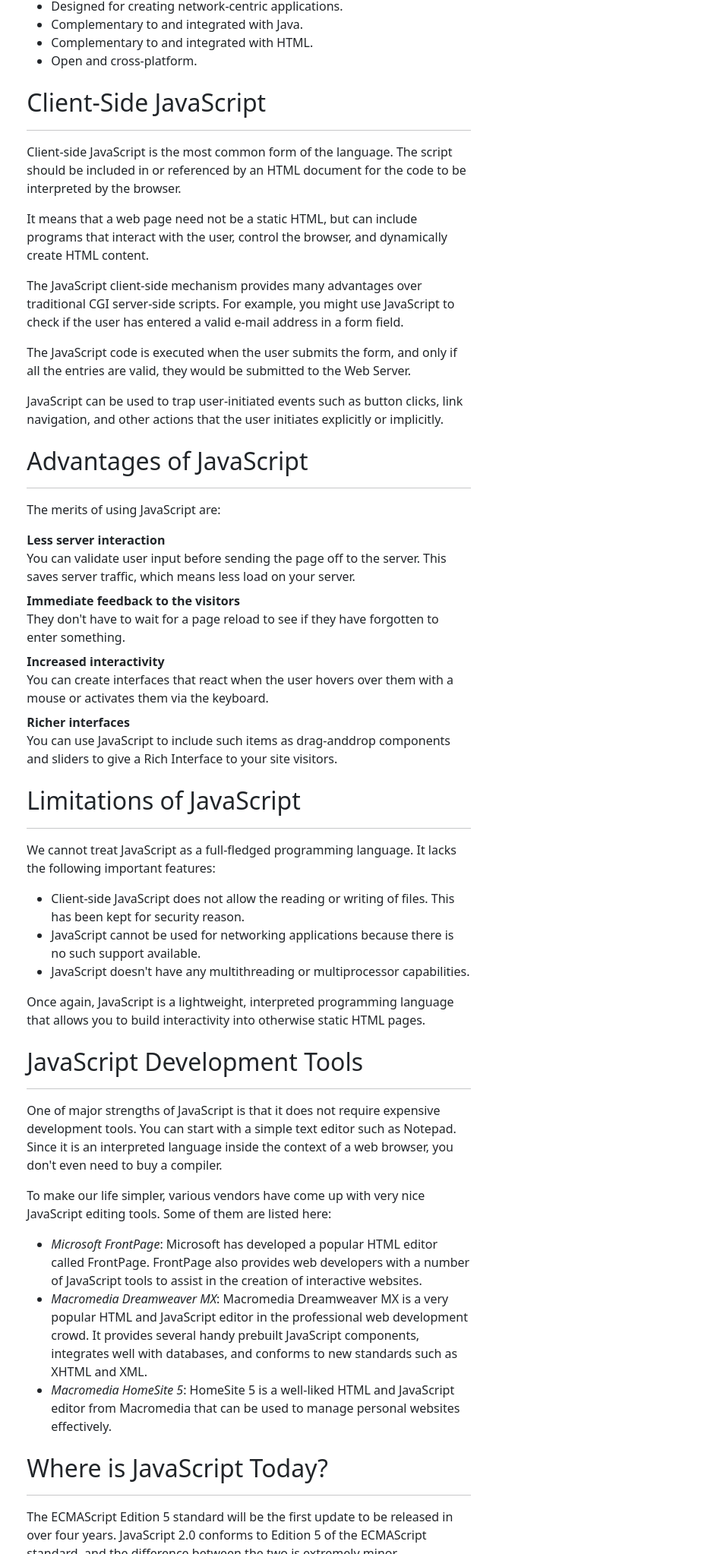
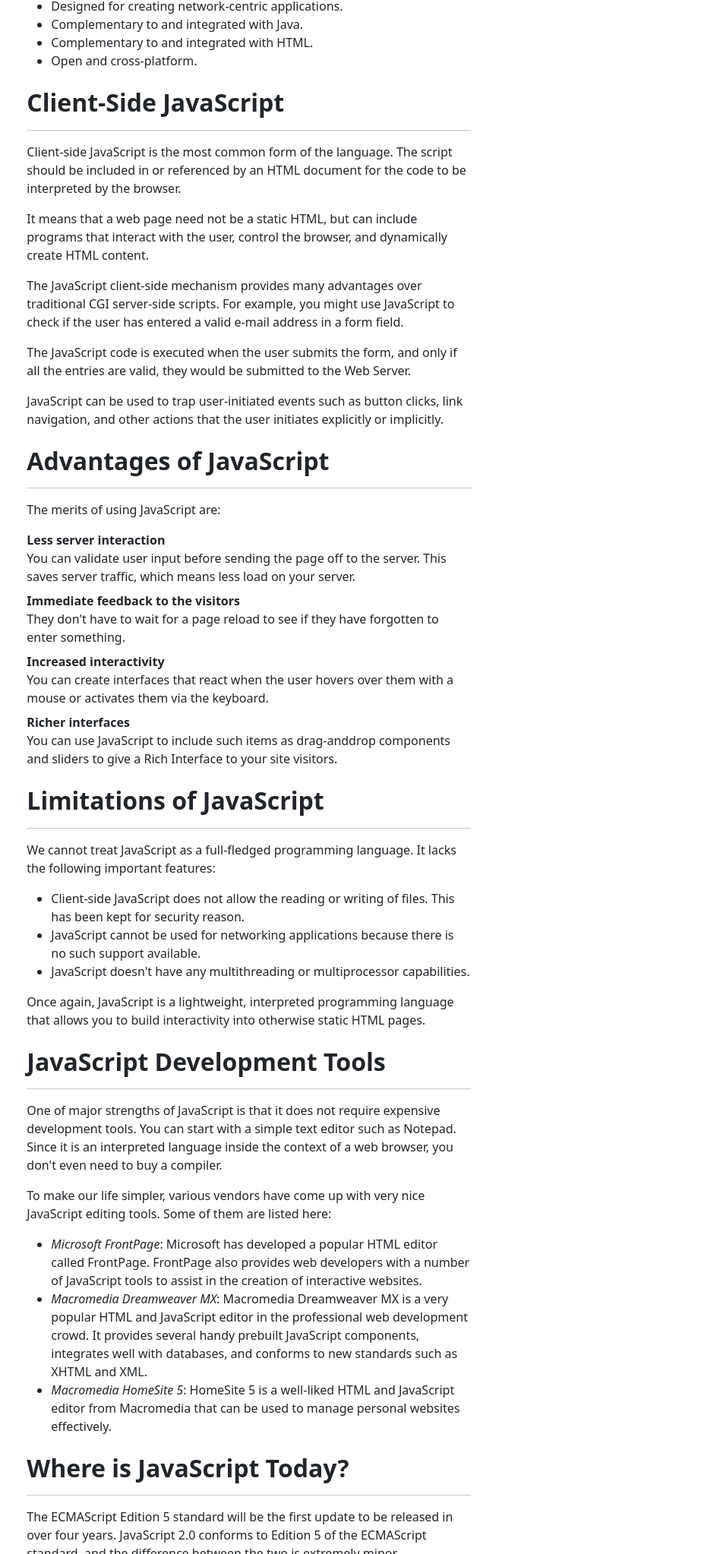
Before and after one commit to Rainy-Boy/Html_task, a plain HTML site: page rr22043.html in a window 1280 px wide. Shown: the part 754-2800 px from the top of the page at 76% size, without its empty margins (166-1110 px from the left). Drawn offline with nearby package versions, Linux system fonts and the light colour scheme.

Commit message:
semibold 2 electric boogaloo

```diff
--- a/rr22043.html
+++ b/rr22043.html
@@ -18,7 +18,7 @@
 
       <div class="row ">
         <div class="col-8 px-0 text-start" id="first">
-          <h2 class="d-flex justify-content-start mt-5">What is JavaScript?</h2>
+          <h2 class="d-flex justify-content-start mt-5 fw-semibold">What is JavaScript?</h2>
           <hr>
           <p class="fw-light fs-5">
             Javascript is a dynamic computer programming language. It is lightweight and most commonly used as a part of web pages, whose implementations allow client-side script to interact with the user and make dynamic pages. It is an interpreted programming language with object-oriented capabilities.
@@ -46,7 +46,7 @@
             <li>Open and cross-platform.</li>
           </ul>
 
-          <h2 class="d-flex justify-content-start mt-4" id="second">Client-Side JavaScript</h2>
+          <h2 class="d-flex justify-content-start mt-4 fw-semibold" id="second">Client-Side JavaScript</h2>
           <hr>
           <p>Client-side JavaScript is the most common form of the language. The script should be included in or referenced by an HTML document for the code to be interpreted by the browser.
           <p>It means that a web page need not be a static HTML, but can include programs that interact with the user, control the browser, and dynamically create HTML content.</p>
@@ -54,7 +54,7 @@
           <p>The JavaScript code is executed when the user submits the form, and only if all the entries are valid, they would be submitted to the Web Server.</p>
           <p>JavaScript can be used to trap user-initiated events such as button clicks, link navigation, and other actions that the user initiates explicitly or implicitly.</p>
 
-          <h2 class="d-flex justify-content-start mt-4" id="third">Advantages of JavaScript</h2>
+          <h2 class="d-flex justify-content-start mt-4 fw-semibold" id="third">Advantages of JavaScript</h2>
           <hr>
           <p>The merits of using JavaScript are:</p>
           <dl>
@@ -71,7 +71,7 @@
             <dd>You can use JavaScript to include such items as drag-anddrop components and sliders to give a Rich Interface to your site visitors.</dd>
           </dl>
 
-        <h2 class="d-flex justify-content-start mt-4" id="fourth">Limitations of JavaScript</h2>
+        <h2 class="d-flex justify-content-start mt-4 fw-semibold" id="fourth">Limitations of JavaScript</h2>
         <hr>
         <p>We cannot treat JavaScript as a full-fledged programming language. It lacks the following important features:</p>
         <ul>
@@ -81,7 +81,7 @@
         </ul>
         <p>Once again, JavaScript is a lightweight, interpreted programming language that allows you to build interactivity into otherwise static HTML pages.</p>
 
-        <h2 class="d-flex justify-content-start mt-4" id="fifth">JavaScript Development Tools</h2>
+        <h2 class="d-flex justify-content-start mt-4 fw-semibold" id="fifth">JavaScript Development Tools</h2>
         <hr>
         <p>One of major strengths of JavaScript is that it does not require expensive development tools. You can start with a simple text editor such as Notepad. Since it is an interpreted language inside the context of a web browser, you don't even need to buy a compiler.</p>
         <p>To make our life simpler, various vendors have come up with very nice JavaScript editing tools. Some of them are listed here:</p>
@@ -91,14 +91,14 @@
           <li><em>Macromedia HomeSite 5</em>: HomeSite 5 is a well-liked HTML and JavaScript editor from Macromedia that can be used to manage personal websites effectively.</li>
         </ul>
 
-        <h2 class="d-flex justify-content-start mt-4" id="sixth">Where is JavaScript Today?</h2>
+        <h2 class="d-flex justify-content-start mt-4 fw-semibold" id="sixth">Where is JavaScript Today?</h2>
         <hr>
         <p>The ECMAScript Edition 5 standard will be the first update to be released in over four years. JavaScript 2.0 conforms to Edition 5 of the ECMAScript standard, and the difference between the two is extremely minor.</p>
         <p>The specification for JavaScript 2.0 can be found on the following site: <a href="http://www.ecmascript.org">http://www.ecmascript.org</a></p>
         <!-- The hyperlink above doesn't work, but that's because the link provided seems to be incorrect -->
         <p>Today, Netscape's JavaScript and Microsoft's JScript conform to the ECMAScript standard, although both the languages still support the features that are not a part of the standard.</p>
 
-        <h2 class="d-flex justify-content-start mt-4" id="seventh">HTML and JavaScript</h2>
+        <h2 class="d-flex justify-content-start mt-4 fw-semibold" id="seventh">HTML and JavaScript</h2>
         <hr>
         <p>In the context of this book, the most important HTML tag is <code>&lt;script&gt;</code>. This tag allows us to include a piece of JavaScript in a document.</p>
 <pre>
@@ -113,7 +113,7 @@
 </pre>
         <p>The <em>code/hello.js</em> file included here contains the same program—<code>alert("hello!")</code>. When an HTML page references other URLs as part of itself—for example, an image file or a script—web browsers will retrieve them immediately and include them in the page.</p>
 
-        <h2 class="d-flex justify-content-start mt-4" id="eight">Short Video Tutorial</h2>
+        <h2 class="d-flex justify-content-start mt-4 fw-semibold" id="eight">Short Video Tutorial</h2>
         <hr>
         <p>Before you start working with JavaScript, it's worth watching an online tutorial about it. The tutorial was published on <a href="https://www.youtube.com/watch?v=W6NZfCO5SIk">YouTube</a>.</p>
         <iframe width="560" height="315" src="https://www.youtube.com/embed/W6NZfCO5SIk" title="YouTube video player" allow="accelerometer; autoplay; clipboard-write; encrypted-media; gyroscope; picture-in-picture" allowfullscreen></iframe>
```
